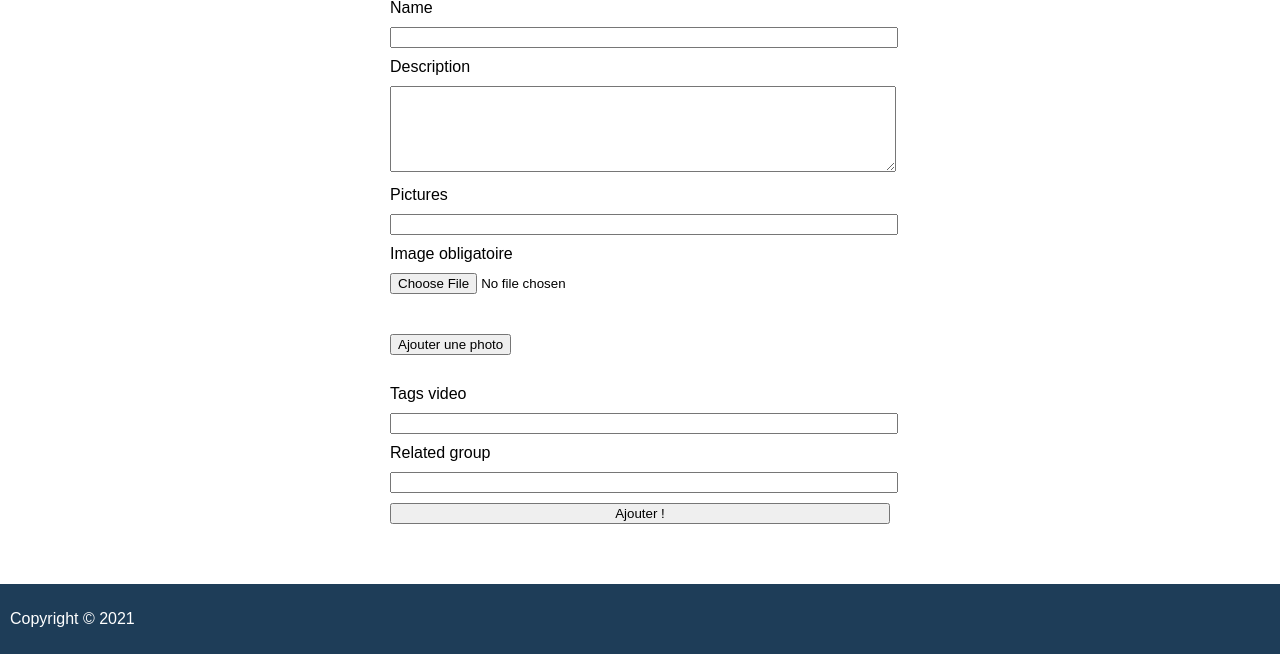
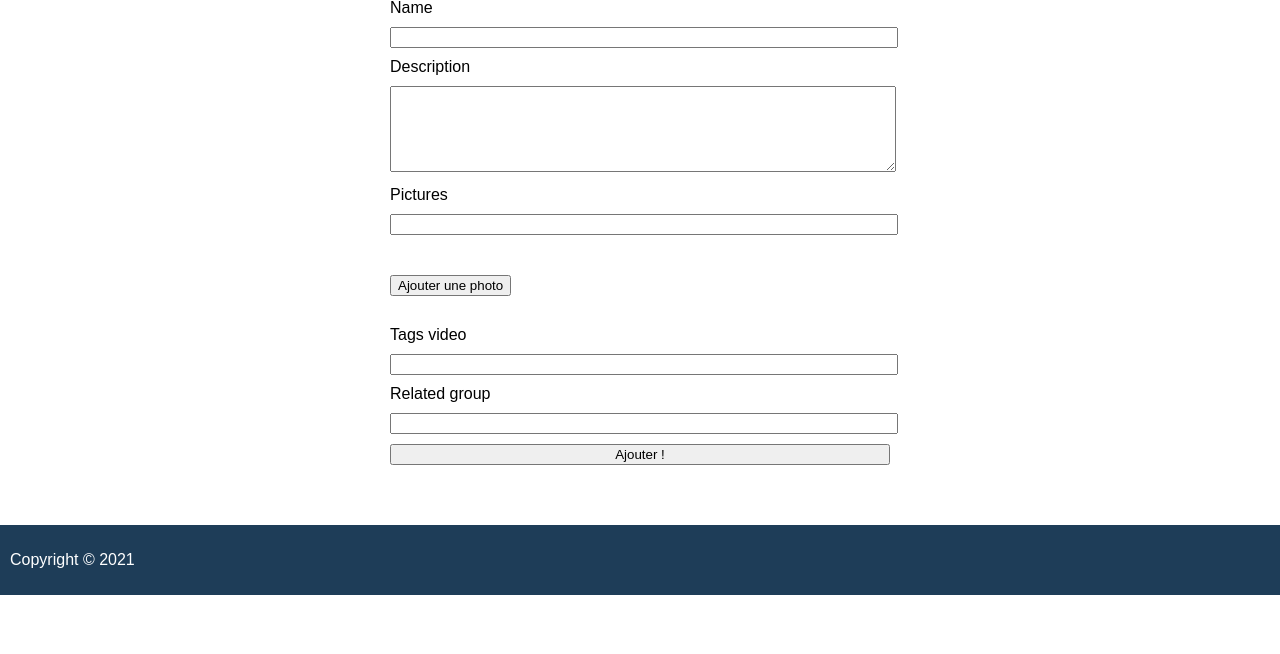
Before and after one commit to FloryssRu/SnowTricks, a Symfony app: template templates/trick/create.html.twig in a window 1280 px wide. Shown: the part 242-896 px from the top of the page. After the commit the page ends 837 px from the top, so only its background shows below. Run offline with Twig, Linux system fonts and the light colour scheme; the template is opened without the code that fills it, so the values that code supplies are empty; form fields are guessed from the names that the template uses; some libraries are stand-ins or nearby versions; some web fonts are replaced.

Commit message:
Solve the problem of an excess picture field if a form error is detected in trick's creation form

```diff
--- a/src/Form/TrickType.php
+++ b/src/Form/TrickType.php
@@ -10,6 +10,8 @@ use Symfony\Component\Form\Extension\Core\Type\TextType;
 use Symfony\Component\Form\Extension\Core\Type\TextareaType;
 use Symfony\Component\Form\Extension\Core\Type\CollectionType;
 use Symfony\Component\Form\FormBuilderInterface;
+use Symfony\Component\Form\FormView;
+use Symfony\Component\Form\FormInterface;
 use Symfony\Component\OptionsResolver\OptionsResolver;
 
 class TrickType extends AbstractType
--- a/templates/base.html.twig
+++ b/templates/base.html.twig
@@ -4,6 +4,7 @@
         <meta charset="UTF-8">
         <title>{% block title %}{% endblock %}</title>
         <meta name="viewport" content="width=device-width, initial-scale=1.0">
+        <link rel="shortcut icon" type="image/png" href="/img/icon.png"/>
 
         <!--Links for font-family-->
         <link rel="preconnect" href="https://fonts.googleapis.com">
--- a/templates/trick/create.html.twig
+++ b/templates/trick/create.html.twig
@@ -14,13 +14,15 @@
                 data-widget-counter="2">
 
                 {{ form_row(form.pictures) }}
-                <div id="trick_pictures_1">
-                    <div>
-                        <label for="trick_pictures_1_picturefile" class="required">Image obligatoire</label>
-                        <input type="file" id="trick_pictures_1_picturefile" name="trick[pictures][1][picturefile]" required>
+
+                {% if form.vars.valid %}
+                    <div id="trick_pictures_1">
+                        <div>
+                            <label for="trick_pictures_1_picturefile" class="required">Image obligatoire</label>
+                            <input type="file" id="trick_pictures_1_picturefile" name="trick[pictures][1][picturefile]" required>
+                        </div>
                     </div>
-                </div>
-
+                {% endif %}
             </div>
 
             <button type="button" class="add-another-collection-widget margin-y30" data-list-selector="#pictures-fields-list">
```
